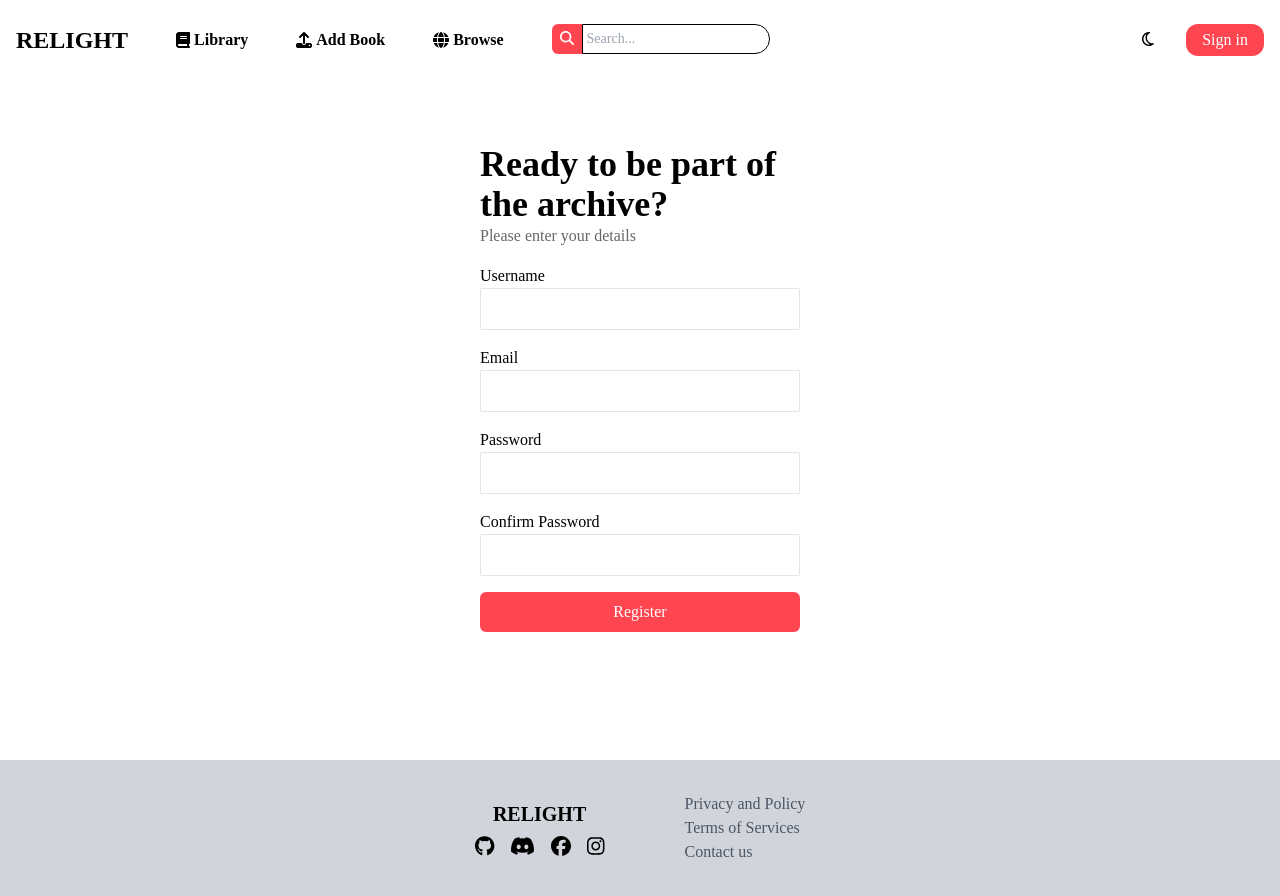
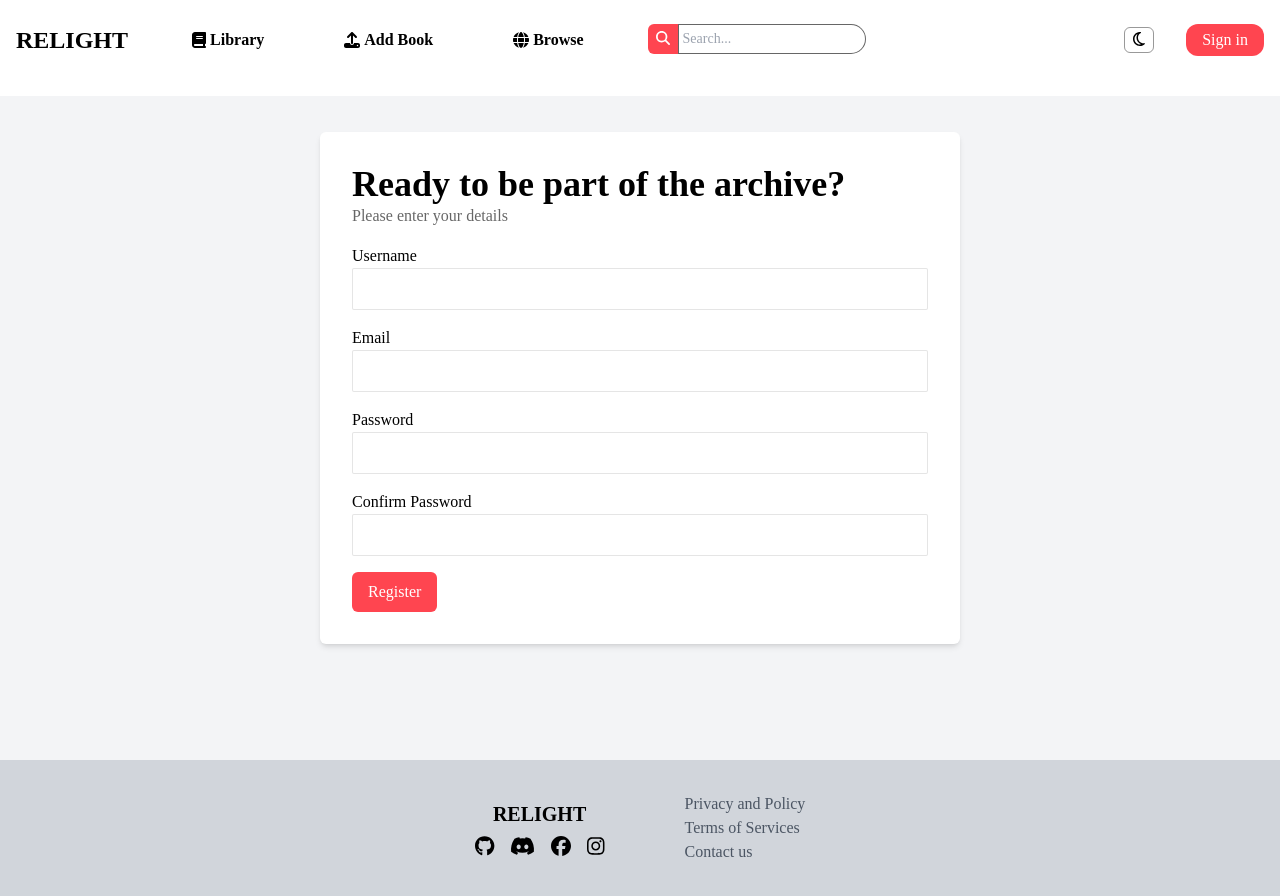
Before and after one commit to kkumber/RELIGHT, a React (Vite) app: page /register in a window 1280 px wide. Built offline with nearby package versions, Linux system fonts and the light colour scheme; a web font is replaced by a local one.

Commit message:
navigation hovers

```diff
--- a/src/components/Forms/AuthForm.tsx
+++ b/src/components/Forms/AuthForm.tsx
@@ -60,7 +60,10 @@ const AuthForm = ({ action }: Prop) => {
   return (
     <>
       {name ? (
-        <form onSubmit={handleLogin} className="mx-auto md:w-1/4">
+        <form
+          onSubmit={handleLogin}
+          className="mx-auto md:w-1/2 bg-white p-8 rounded-md shadow-md dark:bg-[#1e1e1e]"
+        >
           <h1 className="text-4xl">
             <b>Welcome Back</b>
           </h1>
@@ -96,7 +99,7 @@ const AuthForm = ({ action }: Prop) => {
             </Link>
             <button
               type="submit"
-              className="bg-primaryRed text-white py-2 rounded-md hover:bg-primaryRed/80"
+              className="bg-primaryRed text-white py-2 px-4 rounded-md max-w-min hover:bg-primaryRed/80"
             >
               {isLoading ? <Loading /> : "Login"}
             </button>
@@ -111,7 +114,10 @@ const AuthForm = ({ action }: Prop) => {
           </div>
         </form>
       ) : (
-        <form onSubmit={handleRegister} className="mx-auto md:w-1/4">
+        <form
+          onSubmit={handleRegister}
+          className="mx-auto md:w-1/2 bg-white p-8 rounded-md shadow-md dark:bg-[#1e1e1e]"
+        >
           <h1 className="text-4xl">
             <b>Ready to be part of the archive?</b>
           </h1>
@@ -165,7 +171,7 @@ const AuthForm = ({ action }: Prop) => {
             </div>
             <button
               type="submit"
-              className="bg-primaryRed text-white py-2 rounded-md hover:bg-primaryRed/80"
+              className="bg-primaryRed text-white py-2 px-4 rounded-md max-w-min hover:bg-primaryRed/80"
             >
               {isLoading ? <Loading /> : "Register"}
             </button>
--- a/src/components/Forms/SearchForm.tsx
+++ b/src/components/Forms/SearchForm.tsx
@@ -25,7 +25,7 @@ const SearchForm = () => {
         onChange={(e: React.ChangeEvent<HTMLInputElement>) =>
           setQuery(e.target.value)
         }
-        className="p-1 border-[1px] rounded-r-2xl border-black dark:border-white focus:outline-none text-sm dark:text-black"
+        className="p-1 border-[1px] rounded-r-2xl border-black/60 dark:border-white/60 focus:outline-none text-sm dark:bg-[#1e1e1e]"
       />
     </form>
   );
--- a/src/components/UI/DarkModeToggle.tsx
+++ b/src/components/UI/DarkModeToggle.tsx
@@ -20,7 +20,10 @@ const DarkModeToggle = () => {
   }, [isDark]);
 
   return (
-    <button onClick={() => setIsDark(!isDark)}>
+    <button
+      onClick={() => setIsDark(!isDark)}
+      className="hover:bg-gray-200 dark:hover:bg-[#373737] px-2 border-[1px] border-black/40 dark:border-white/40 rounded-md"
+    >
       <FontAwesomeIcon icon={isDark ? faSun : faMoon} />
     </button>
   );
--- a/src/components/layout/Navigation.tsx
+++ b/src/components/layout/Navigation.tsx
@@ -41,15 +41,15 @@ const Navigation = () => {
               <b>RELIGHT</b>
             </Link>
           </li>
-          <li className="font-semibold flex md:justify-center items-center gap-1">
+          <li className="font-semibold flex md:justify-center items-center gap-1 hover:bg-gray-200 dark:hover:bg-[#373737] rounded-sm px-4">
             <FontAwesomeIcon icon={faBook} />
             <Link to="/library">Library</Link>
           </li>
-          <li className="font-semibold flex md:justify-center items-center gap-1">
+          <li className="font-semibold flex md:justify-center items-center gap-1 hover:bg-gray-200 dark:hover:bg-[#373737] rounded-sm px-4">
             <FontAwesomeIcon icon={faUpload} />
             <Link to="/addbook">Add Book</Link>
           </li>
-          <li className="font-semibold flex md:justify-center items-center gap-1">
+          <li className="font-semibold flex md:justify-center items-center gap-1 hover:bg-gray-200 dark:hover:bg-[#373737] rounded-sm px-4">
             <FontAwesomeIcon icon={faGlobe} />
             <Link to="/browse">Browse</Link>
           </li>
--- a/src/pages/Auth/Login.tsx
+++ b/src/pages/Auth/Login.tsx
@@ -3,7 +3,7 @@ import Footer from "../../components/layout/Footer";
 
 const Login = () => {
   return (
-    <div className="min-h-screen flex flex-col">
+    <div className="min-h-screen flex flex-col bg-gray-100 dark:bg-transparent">
       {/* Main Content */}
       <div className="flex-grow flex justify-center items-center">
         <AuthForm action="Login" />
--- a/src/pages/Auth/Register.tsx
+++ b/src/pages/Auth/Register.tsx
@@ -3,7 +3,7 @@ import Footer from "../../components/layout/Footer";
 
 const Register = () => {
   return (
-    <div className="min-h-screen flex flex-col">
+    <div className="min-h-screen flex flex-col bg-gray-100 dark:bg-transparent">
       {/* Main Content */}
       <div className="flex-grow flex justify-center items-center">
         <AuthForm action="Register" />
```
